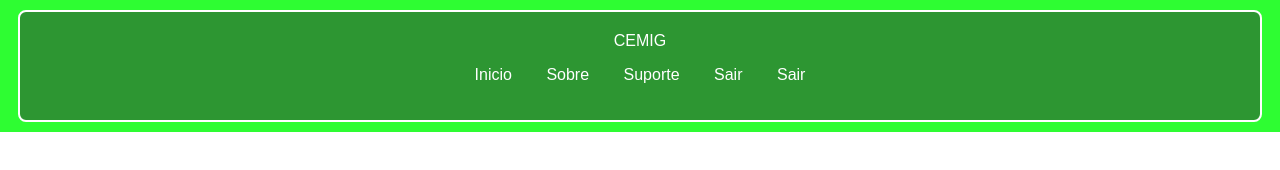
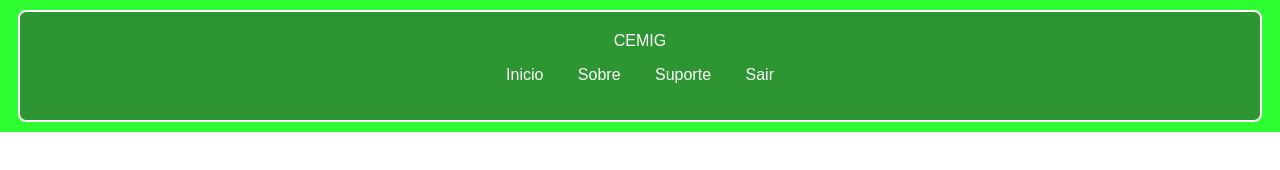
Before and after one commit to temperani/PadroaListaMaterialCemig, a plain HTML site: page index.html in a window 1280 px wide. Drawn offline with Linux system fonts and the light colour scheme.

Commit message:
testando

```diff
--- a/index.html
+++ b/index.html
@@ -17,7 +17,6 @@
                             <li><a href="#sobre">Sobre</a></li>
                             <li><a href="#suporte">Suporte</a></li>
                             <li><a href="#logoff">Sair</a></li>
-                            <li><a href="#logoff">Sair</a></li>
                         </ul>
                     </nav>
                 </div>
```
